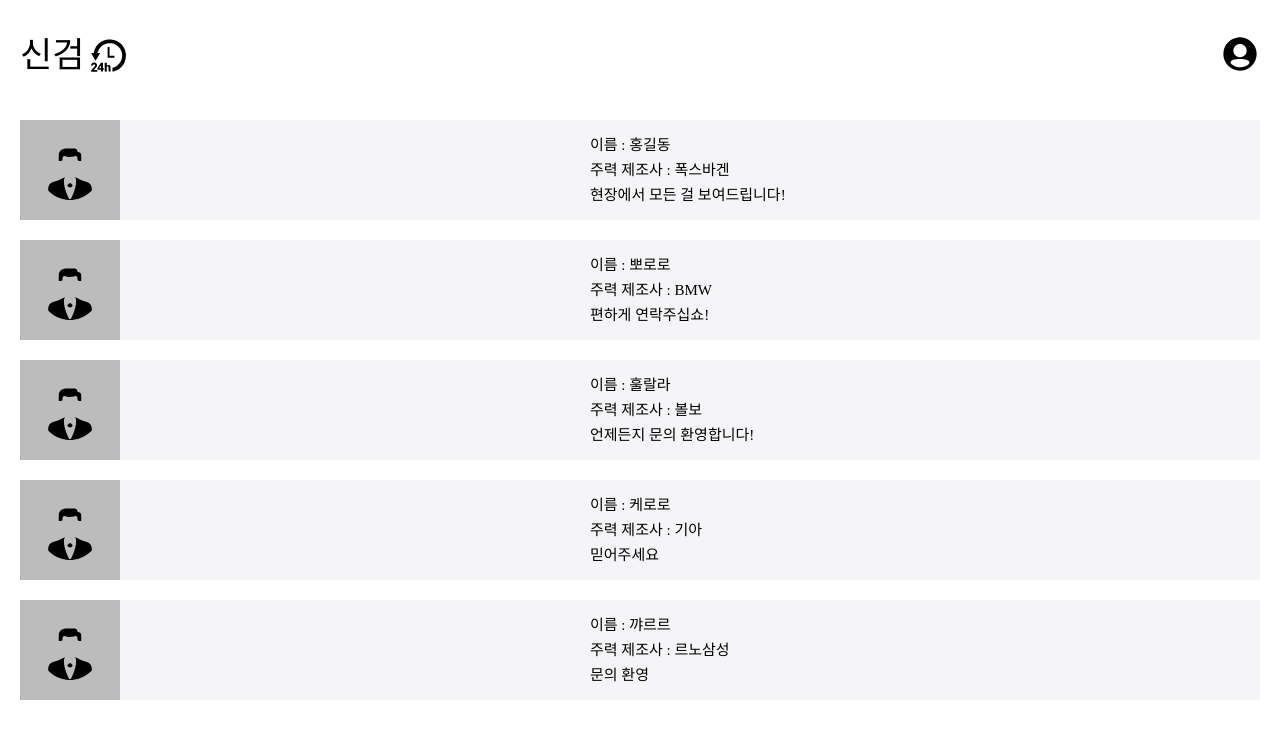
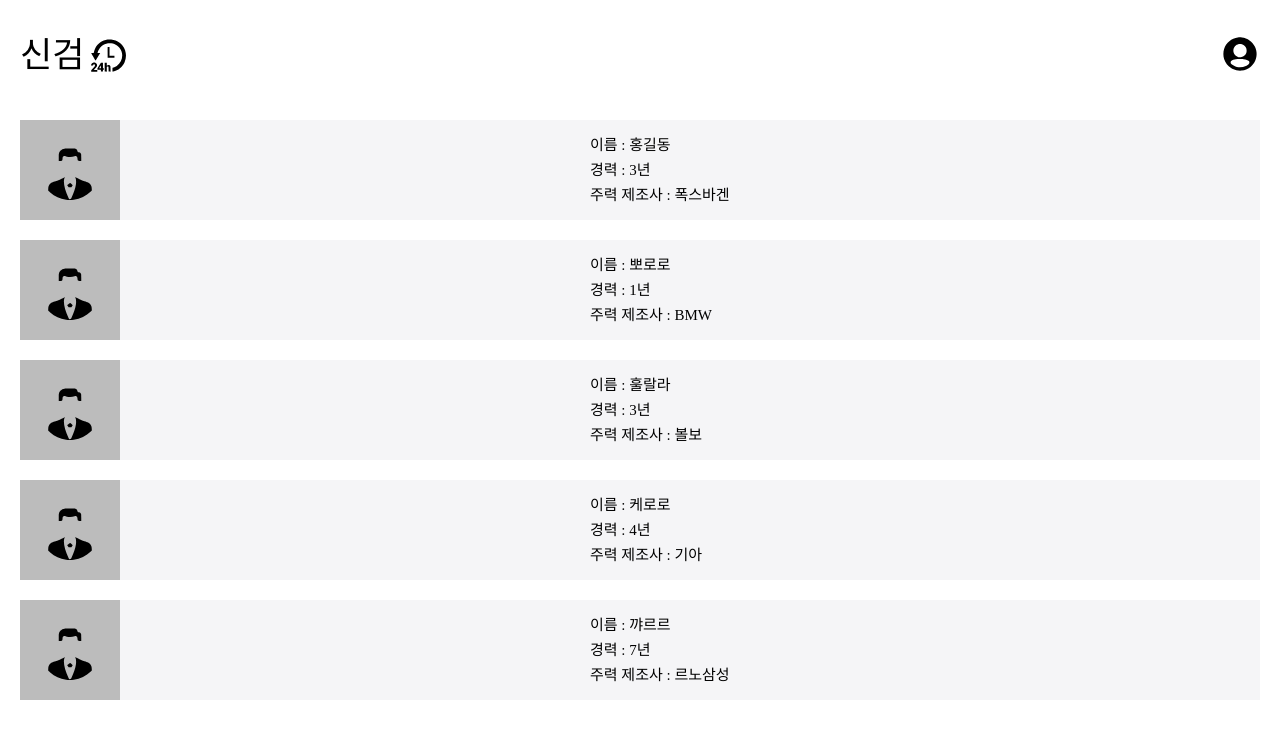
Before and after one commit to KEBBootCamp/Frontend, a React (Vite) app: page /expert-list in a window 1280 px wide. Shown: the top 738 px of the page. Built offline with nearby package versions, Linux system fonts and the light colour scheme; a web font is replaced by a local one.

Commit message:
fix: 전문가 리스트 페이지 구성요소 수정

```diff
--- a/src/pages/ExpertList.jsx
+++ b/src/pages/ExpertList.jsx
@@ -21,9 +21,8 @@ function ExpertList() {
                     </ExpertLeftBox>
                     <ExpertRightBox>
                         <ExpertRightBoxName>이름 : 홍길동</ExpertRightBoxName>
+                        <ExpertYear>경력 : 3년</ExpertYear>
                         <ExpertMainCarFactory>주력 제조사 : 폭스바겐</ExpertMainCarFactory>
-
-                        <ExpertRightBoxIntro>현장에서 모든 걸 보여드립니다!</ExpertRightBoxIntro>
                     </ExpertRightBox>
                 </ExpertListBoxWrapper>
                 <ExpertListBoxWrapper>
@@ -32,9 +31,8 @@ function ExpertList() {
                     </ExpertLeftBox>
                     <ExpertRightBox>
                         <ExpertRightBoxName>이름 : 뽀로로</ExpertRightBoxName>
+                        <ExpertYear>경력 : 1년</ExpertYear>
                         <ExpertMainCarFactory>주력 제조사 : BMW</ExpertMainCarFactory>
-
-                        <ExpertRightBoxIntro>편하게 연락주십쇼!</ExpertRightBoxIntro>
                     </ExpertRightBox>
                 </ExpertListBoxWrapper>
                 <ExpertListBoxWrapper>
@@ -43,9 +41,8 @@ function ExpertList() {
                     </ExpertLeftBox>
                     <ExpertRightBox>
                         <ExpertRightBoxName>이름 : 훌랄라</ExpertRightBoxName>
+                        <ExpertYear>경력 : 3년</ExpertYear>
                         <ExpertMainCarFactory>주력 제조사 : 볼보</ExpertMainCarFactory>
-
-                        <ExpertRightBoxIntro>언제든지 문의 환영합니다!</ExpertRightBoxIntro>
                     </ExpertRightBox>
                 </ExpertListBoxWrapper>
                 <ExpertListBoxWrapper onClick={handleClickExpertButton}>
@@ -54,9 +51,8 @@ function ExpertList() {
                     </ExpertLeftBox>
                     <ExpertRightBox>
                         <ExpertRightBoxName>이름 : 케로로</ExpertRightBoxName>
+                        <ExpertYear>경력 : 4년</ExpertYear>
                         <ExpertMainCarFactory>주력 제조사 : 기아</ExpertMainCarFactory>
-
-                        <ExpertRightBoxIntro>믿어주세요</ExpertRightBoxIntro>
                     </ExpertRightBox>
                 </ExpertListBoxWrapper>
                 <ExpertListBoxWrapper>
@@ -65,9 +61,8 @@ function ExpertList() {
                     </ExpertLeftBox>
                     <ExpertRightBox>
                         <ExpertRightBoxName>이름 : 꺄르르</ExpertRightBoxName>
+                        <ExpertYear>경력 : 7년</ExpertYear>
                         <ExpertMainCarFactory>주력 제조사 : 르노삼성</ExpertMainCarFactory>
-
-                        <ExpertRightBoxIntro>문의 환영</ExpertRightBoxIntro>
                     </ExpertRightBox>
                 </ExpertListBoxWrapper>
             </ExpertBodyWrapper>
@@ -139,28 +134,6 @@ const ExpertMainCarFactory = styled.div`
     width: 20rem;
 `;
 
-const ExpertRightBoxIntro = styled.div`
+const ExpertYear = styled.div`
     width: 20rem;
 `;
-
-const MatchingBtnWrapper = styled.div`
-    width: 100%;
-
-    display: flex;
-    flex-direction: column;
-    align-items: center;
-    margin-top: 5rem;
-`;
-
-const MatchingBtn = styled.button`
-    width: 100%;
-    height: 6rem;
-
-    font-size: 1.8rem;
-
-    border-radius: 1rem;
-    background-color: #4784ff;
-    color: white;
-
-    cursor: pointer;
-`;
```
